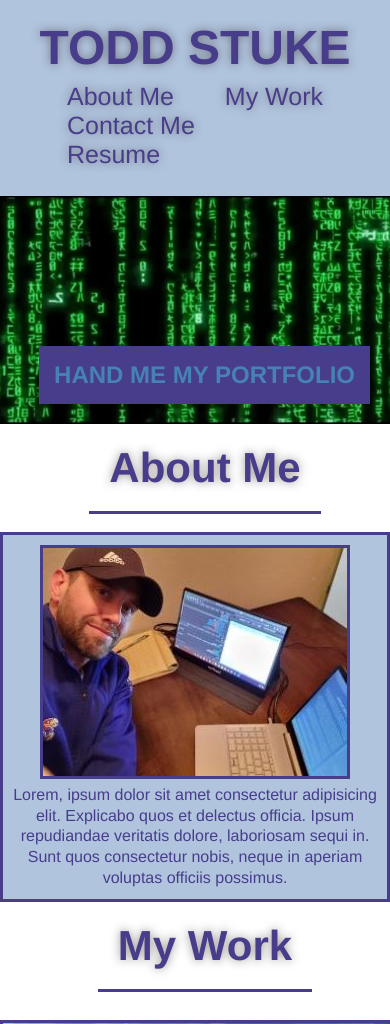
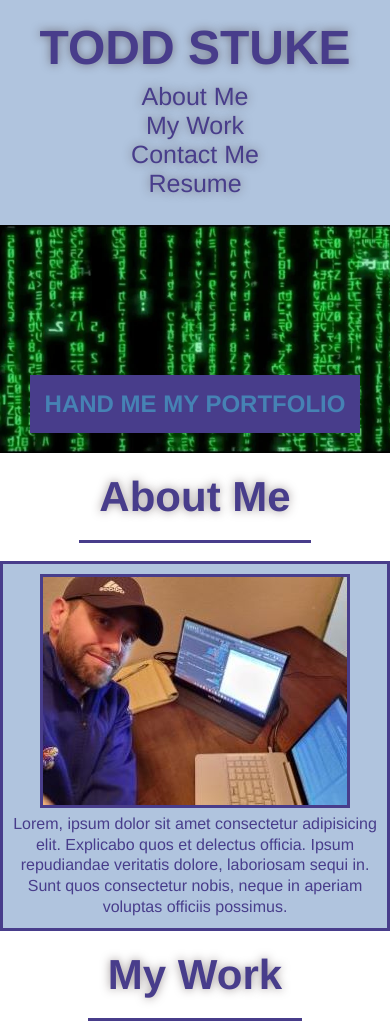
Before and after one commit to tddstuke/My-Portfolio, a plain HTML site: page index.html in a window 390 px wide. Shown: the top 1024 px of the page. Drawn offline with Linux system fonts and the light colour scheme.

Commit message:
bug fixes

```diff
--- a/assets/style.css
+++ b/assets/style.css
@@ -244,12 +244,14 @@ a:hover,
   }
 
   #about-me h2,
-  #my-work h2 {
+  #my-work h2,
+  #contact-me h2 {
     text-align: center;
     width: 100%;
     display: inline;
     border-right: none;
     border-bottom: 3px solid #483d8b;
+    margin-left: 0;
   }
 
   .work-links {
@@ -281,13 +283,19 @@ a:hover,
     margin: 0 0 20px 0;
   }
 
-  #contact-me ul {
+  #contact-me ul,
+  header nav ul {
     display: flex;
     flex-direction: column;
   }
 
-  #contact-me ul li a {
+  #contact-me ul li a,
+  header nav ul li a {
     font-size: 25px;
     flex-wrap: wrap;
   }
+
+  .hero {
+    justify-content: center;
+  }
 }
```
